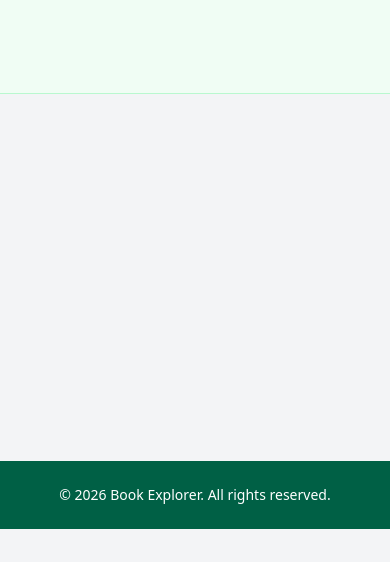
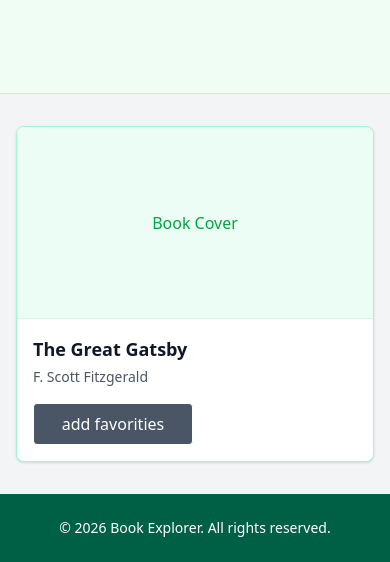
Before and after one commit to Josephine250/phase-one-capstone-project, a plain HTML site: page homepage.html in a window 390 px wide. Shown: the part 315-877 px from the top of the page. Before the commit the page ends 844 px from the top, so only its background shows below. Drawn offline with nearby package versions, Linux system fonts and the light colour scheme; files that its build step writes are made by us from their sources.

Commit message:
responsive on small,large and extra large screen

```diff
--- a/homepage.html
+++ b/homepage.html
@@ -32,6 +32,20 @@
 
   <!-- Main Content Area (Placeholder for Exercise 1.2) -->
         <main class="flex-grow max-w-6xl mx-auto px-4 py-8 w-full">
+                <div class = "grid grid-col-1 sm:grid-col-2 md:grid-col-3 lg:grid-col-4 gap-4">
+                        <div class = "bg-white border border-emerald-200 rounded-lg shadow-sm hover:shadow-md transition-shadow overflow-hidden flex-col">
+                                <div class = "h-48 bg-emerald-50 flex items-center justify-center border-b border-emerald-100">
+                                        <span class="text-green-600 font-medium">Book Cover</span>
+                                </div>
+                                <div class="p-4 flex flex-col flex-grow">
+                                        <h3 class="text-lg font-bold text-gray-900 mb-1">The Great Gatsby</h3>
+                                        <p class="text-sm text-gray-600 mb-4">F. Scott Fitzgerald</p>
+                                        <button class="mt-auto w-40 border border-b bg-gray-600 hover:bg-gray-700 text-white font-medium py-2 px-4 rounded transition-colors ">
+                                                add favorities
+                                        </button>
+                                </div>
+                        </div>
+
     <!-- Grid will go here -->
         </main>
 
```
